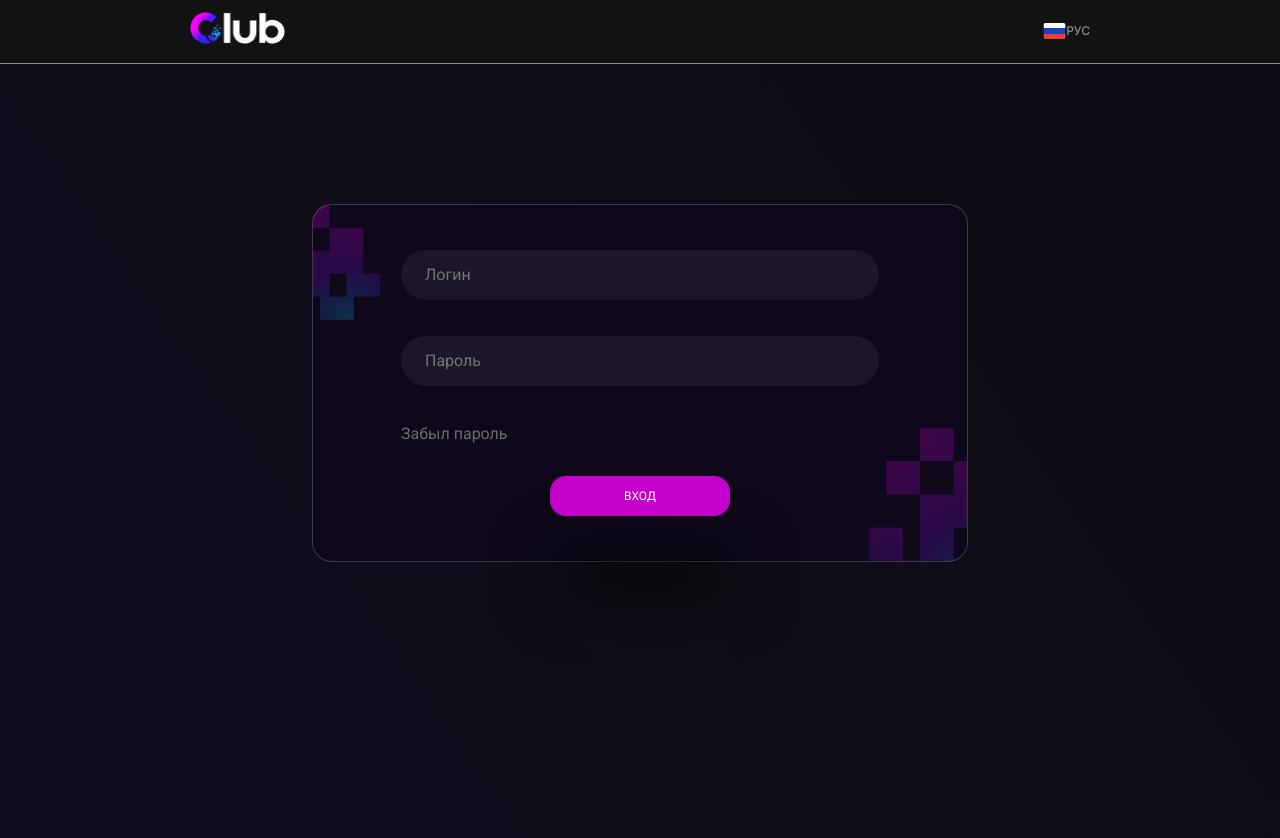
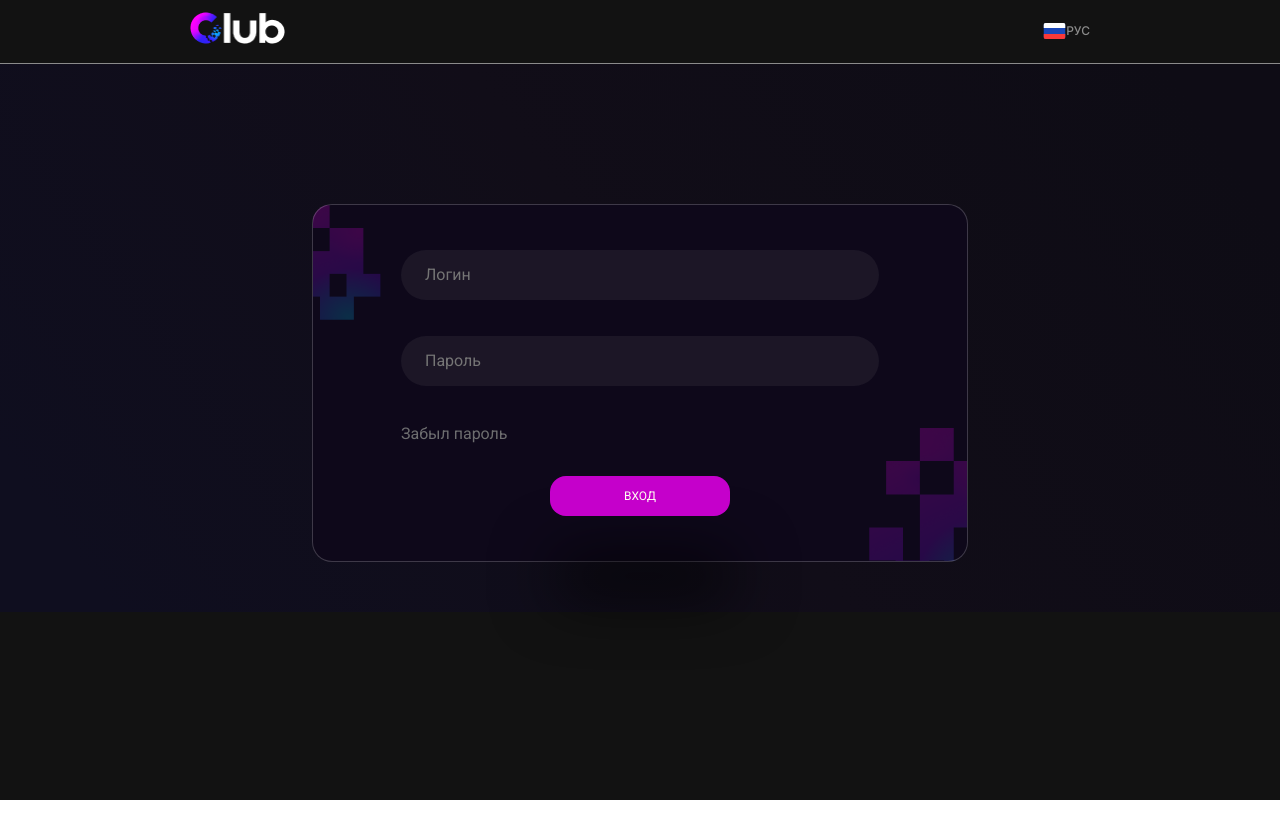
Before and after one commit to bogoslovskiydenis/club-dashbord, a Nuxt app: page / in a window 1280 px wide. Shown: the top 838 px of the page. After the commit the page ends 800 px from the top, so only its background shows below. Built offline with nearby package versions, Linux system fonts and the light colour scheme.

Commit message:
fix landscape

```diff
--- a/layouts/default.vue
+++ b/layouts/default.vue
@@ -75,4 +75,10 @@ input:focus {
 .content_form_wrapper {
   max-width: 90%;
 }
+@media screen and (orientation: landscape) {
+  .form_wrapper {
+    height: auto;
+    padding-bottom: 50px;
+  }
+}
 </style>
```
